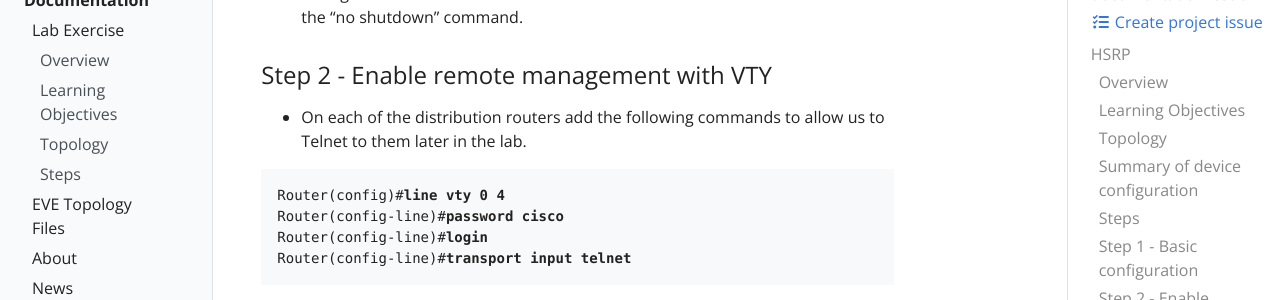
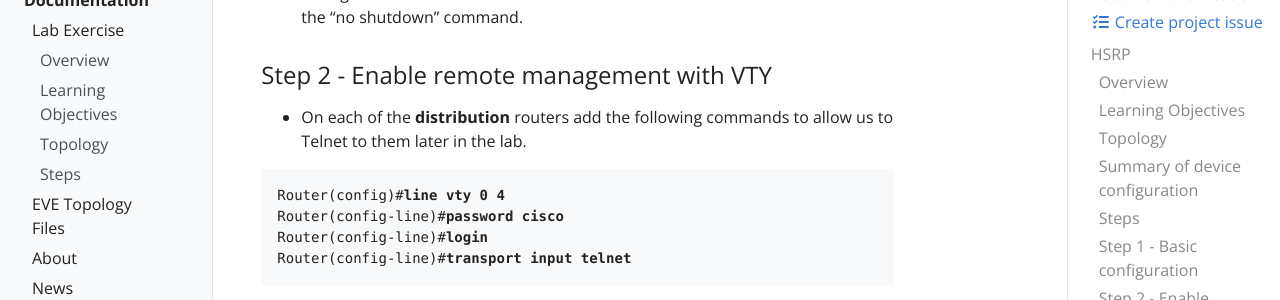
Before and after one commit to koziniec/HSRP, a Jekyll site: the page built from _docs/lab-exercise.md, in a window 1280 px wide and 900 px high, scrolled down 2489 px. Shown: the part 154-454 px from the top of the window. Built offline with Jekyll 4.4.1, drawn with Linux system fonts in a browser that asks for light colours.

```diff
--- a/_docs/lab-exercise.md
+++ b/_docs/lab-exercise.md
@@ -59,7 +59,7 @@ We will begin by naming the devices, addressing the interfaces and allowing Teln
 - Configure the IP addresses shown above on the devices and remember to use the "no shutdown" command.
 
 ### Step 2 - Enable remote management with VTY
-- On each of the distribution routers add the following commands to allow us to Telnet to them later in the lab.
+- On each of the <b>distribution</b> routers add the following commands to allow us to Telnet to them later in the lab.
 <pre>
 Router(config)#<b>line vty 0 4</b>
 Router(config-line)#<b>password cisco</b>
```
